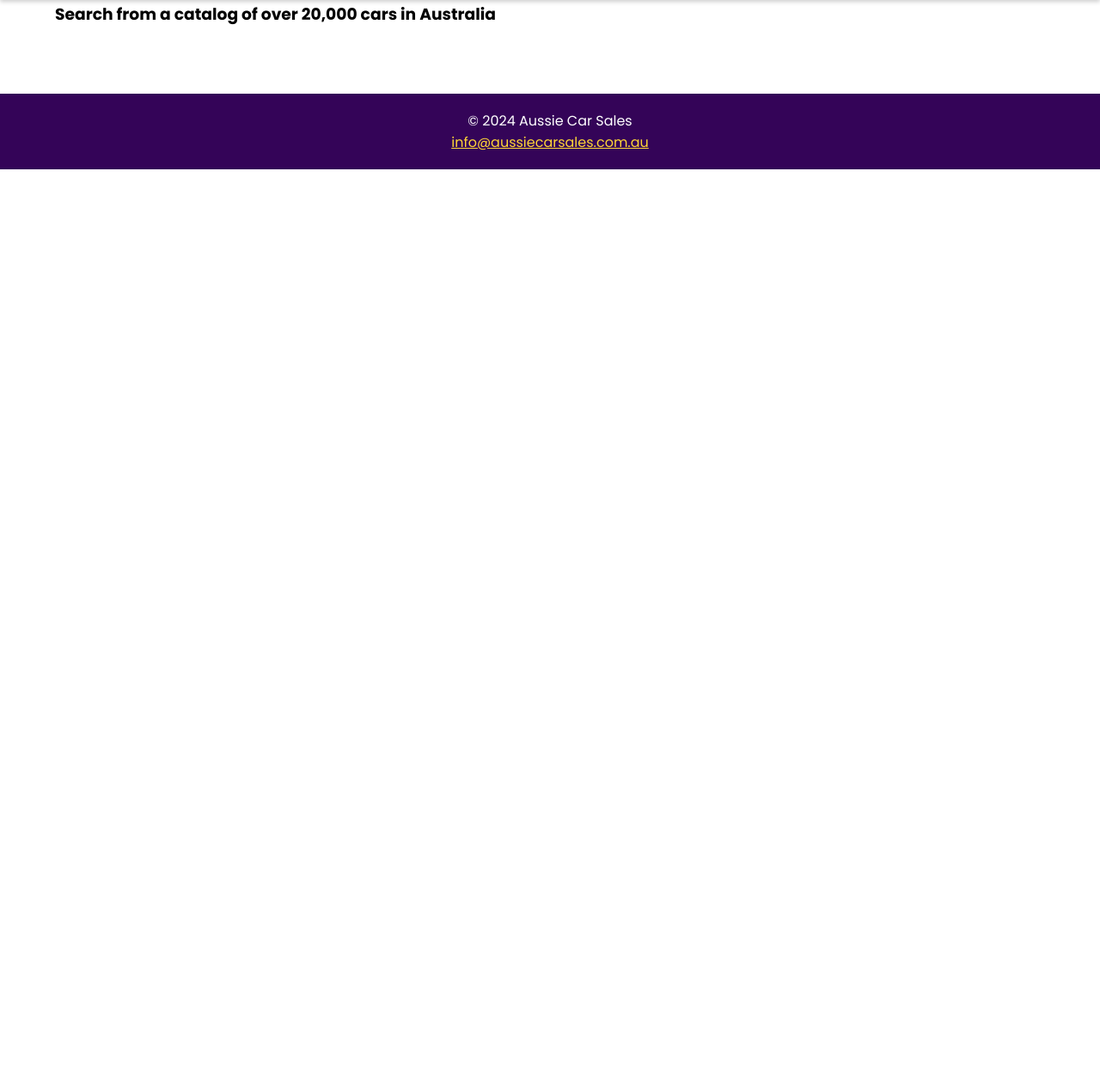
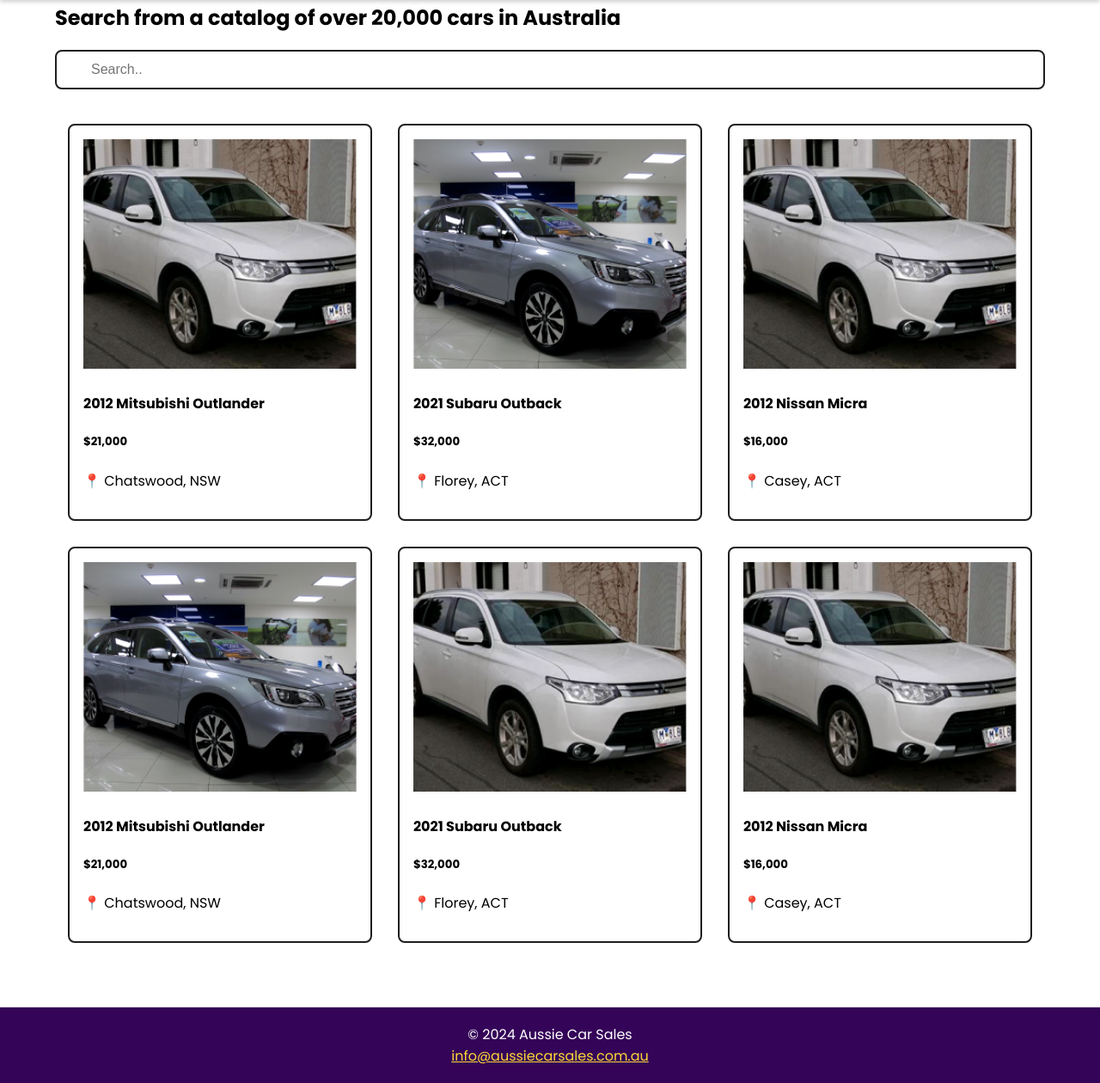
Before and after one commit to pfieffer/aussie-car-sales, a PHP site: page /buy.html in a window 1280 px wide. Shown: the part 77-1337 px from the top of the page at 86% size. Before the commit the page ends 274 px from the top, so only its background shows below. Run offline with PHP 8.4, Linux system fonts and the light colour scheme.

Commit message:
feat: Search field on buy page

```diff
--- a/buy.html
+++ b/buy.html
@@ -1,13 +1,14 @@
 <!DOCTYPE html>
 <html>
+
 <head>
   <meta charset="utf-8" />
   <meta http-equiv="X-UA-Compatible" content="IE=edge" />
   <title>Buy</title>
   <meta name="viewport" content="width=device-width, initial-scale=1" />
   <link rel="stylesheet" type="text/css" media="screen" href="css/main.css" />
-    <script src="main.js"></script>
 </head>
+
 <body>
   <nav class="navbar">
     <div class="logo">
@@ -27,18 +28,88 @@
   </nav>
 
   <div class="container">
-        <h3>
+    <h2>
       Search from a catalog of over 20,000 cars in Australia
-        </h3>
+    </h2>
+
+    <form>
+      <input type="text" name="search" placeholder="Search..">
+    </form>
+
+    <br>
+
+
+    <div class="row">
+
+      <div class="col-4">
+        <div class="car-card" onclick="window.open('car-detail.html', '_self')">
+          <img src="images/mitsubishi-outlander.png" />
+          <h4>2012 Mitsubishi Outlander</h4>
+          <h5>$21,000</h5>
+          <p>📍 Chatswood, NSW</p>
+        </div>
+      </div>
+
+      <div class="col-4">
+        <div class="car-card" onclick="window.open('car-detail.html', '_self')">
+          <img src="images/subaru-outback.png" />
+          <h4>2021 Subaru Outback</h4>
+          <h5>$32,000</h5>
+          <p>📍 Florey, ACT</p>
+        </div>
+      </div>
+
+      <div class="col-4">
+        <div class="car-card" onclick="window.open('car-detail.html', '_self')">
+          <img src="images/mitsubishi-outlander.png" />
+          <h4>2012 Nissan Micra</h4>
+          <h5>$16,000</h5>
+          <p>📍 Casey, ACT</p>
+        </div>
+      </div>
+
+    </div>
+
+    <div class="row">
+
+      <div class="col-4">
+        <div class="car-card" onclick="window.open('car-detail.html', '_self')">
+          <img src="images/subaru-outback.png" />
+          <h4>2012 Mitsubishi Outlander</h4>
+          <h5>$21,000</h5>
+          <p>📍 Chatswood, NSW</p>
+        </div>
+      </div>
+
+      <div class="col-4">
+        <div class="car-card" onclick="window.open('car-detail.html', '_self')">
+          <img src="images/mitsubishi-outlander.png" />
+          <h4>2021 Subaru Outback</h4>
+          <h5>$32,000</h5>
+          <p>📍 Florey, ACT</p>
+        </div>
+      </div>
+
+      <div class="col-4">
+        <div class="car-card" onclick="window.open('car-detail.html', '_self')">
+          <img src="images/mitsubishi-outlander.png" />
+          <h4>2012 Nissan Micra</h4>
+          <h5>$16,000</h5>
+          <p>📍 Casey, ACT</p>
+        </div>
+      </div>
+
+    </div>
   </div>
 
   <footer>
     <p>
       &copy 2024 Aussie Car Sales<br />
-        <a href="mailto:info@aussiecarsales.com.au"
-          >info@aussiecarsales.com.au</a
-        >
+      <a href="mailto:info@aussiecarsales.com.au">info@aussiecarsales.com.au</a>
     </p>
   </footer>
 </body>
+
+<script type="text/javascript" src="js/main.js"></script>
+
 </html>
--- a/css/main.css
+++ b/css/main.css
@@ -281,6 +281,16 @@
   text-align: center;
 }
 
+input[type=text] {
+  width: 100%;
+  box-sizing: border-box;
+  border: 2px solid light-dark(var(--dark), var(--light));
+  border-radius: 8px;
+  font-size: 16px;
+  background-color: light-dark(var(--light), var(--dark));
+  padding: 12px 20px 12px 40px;
+}
+
 footer {
   text-align: center;
   padding: 3px;
```
Also changed, not shown: index.html (+4 -5 lines), 2 other files. Lines whose indentation alone changed are shown as unchanged.
